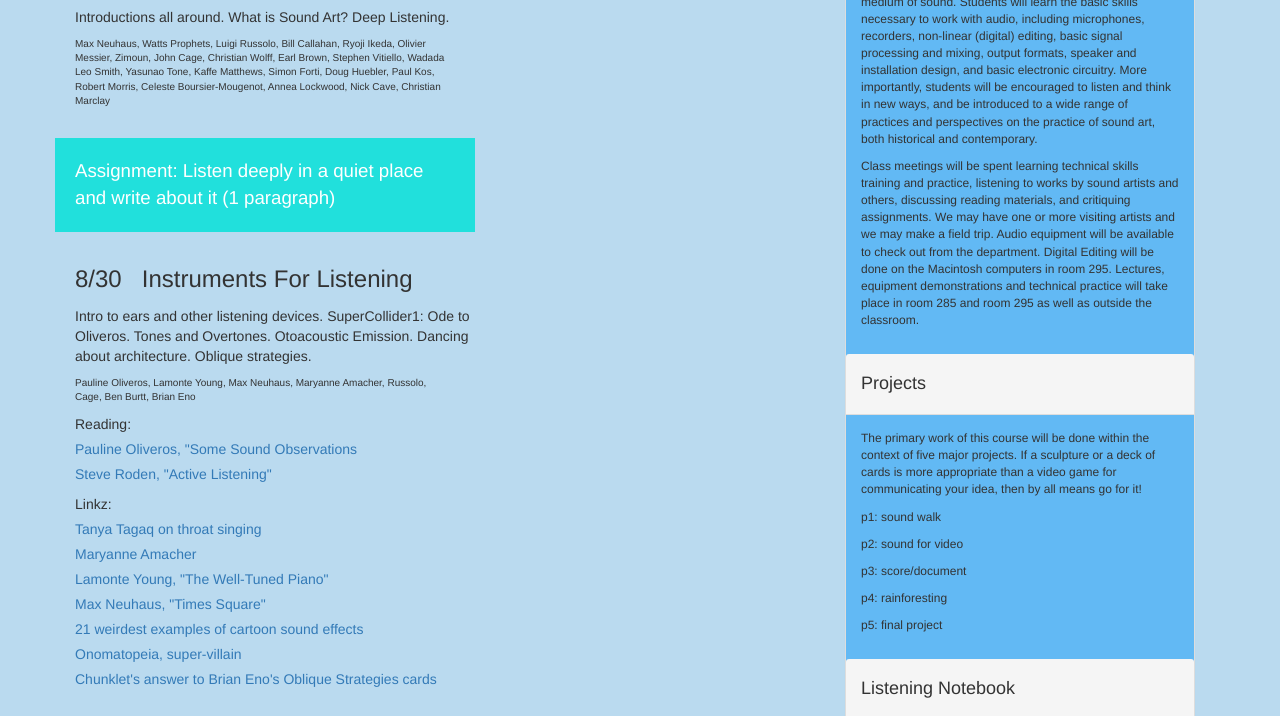
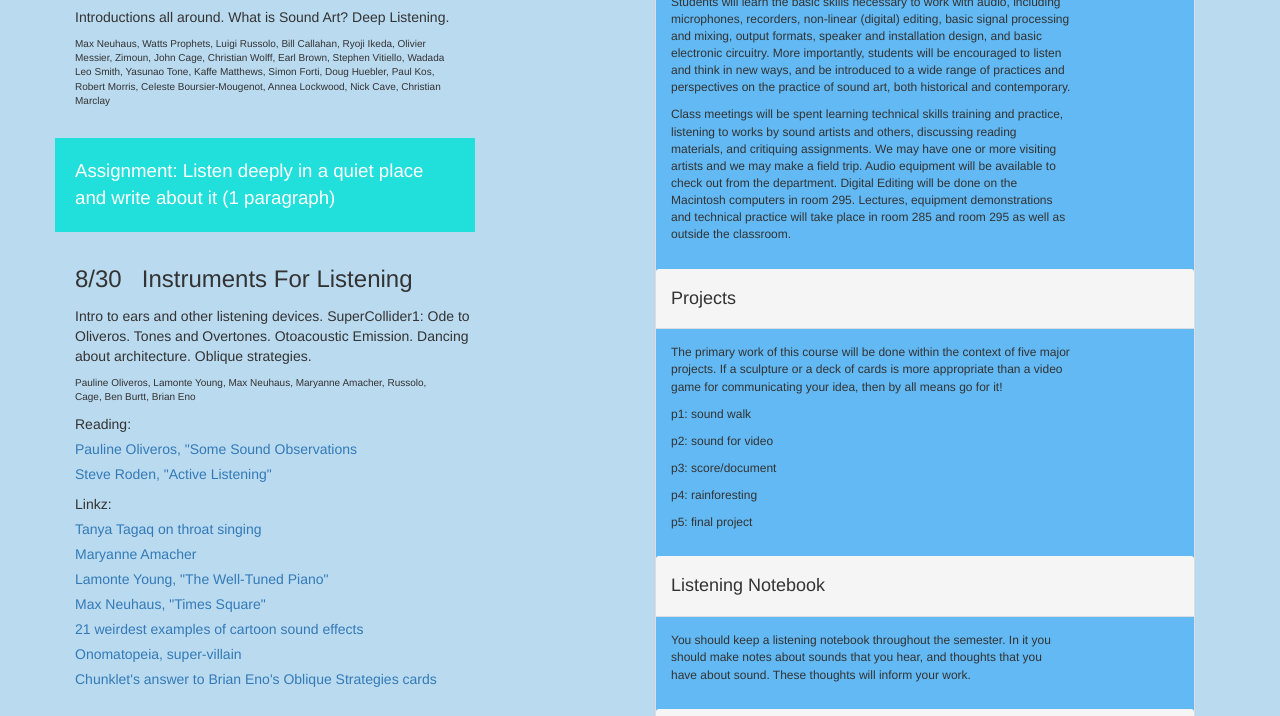
Before and after one commit to socalledsound/ucb173, a plain HTML site: page index.html in a window 1280 px wide. Shown: the part 260-976 px from the top of the page. Drawn offline with Linux system fonts and the light colour scheme.

Commit message:
Add files via upload

```diff
--- a/index.html
+++ b/index.html
@@ -173,7 +173,7 @@
                 <h1 class="page-header">UCB ART 173 SOUND ART</h1>   <!-- NAME OF COURSE HERE -->
             </div>
 
-            <div class="col-md-4  pull-right">
+            <div class="col-md-6  pull-right">
                 <div class="panel panel-default">
                     <div class="panel-heading">
                         <h4 class="panel-heading-bar"><!-- <i class="fa fa-fw fa-check"></i> -->Course Objectives</h4>
```
